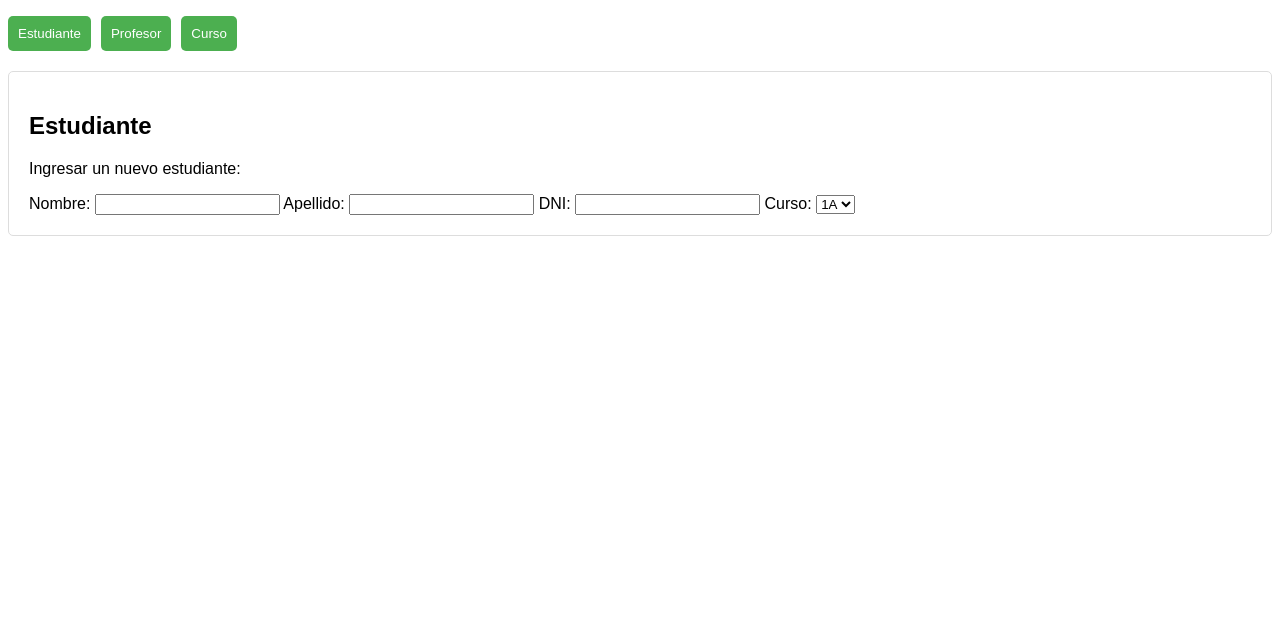
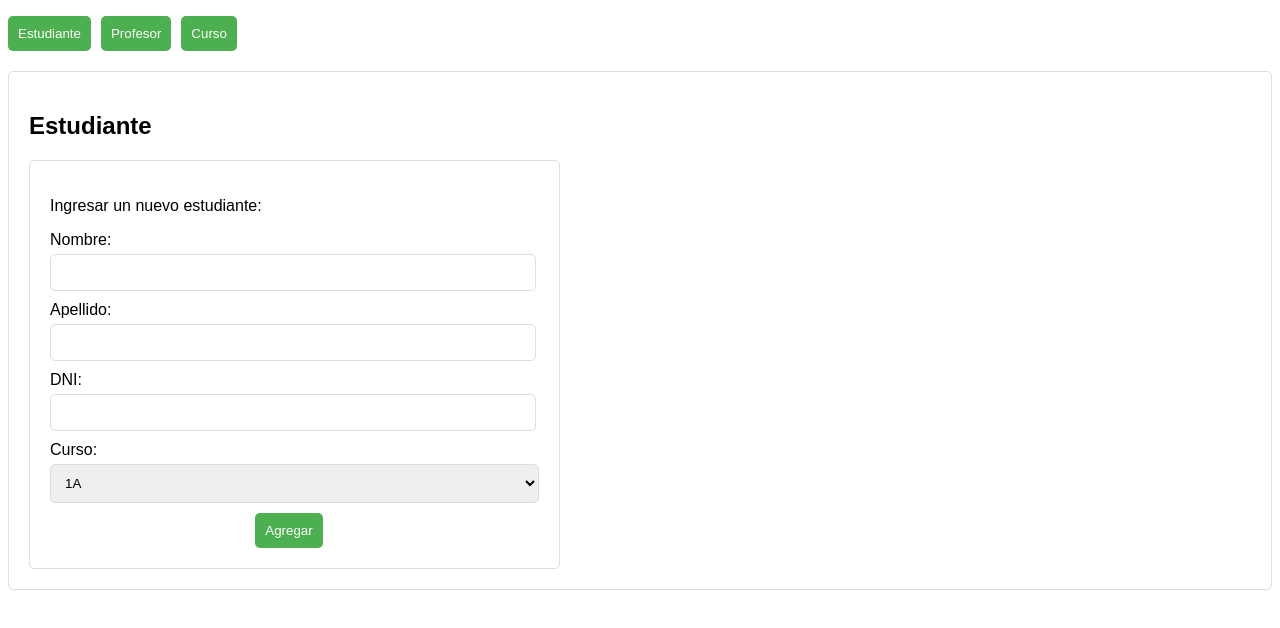
Before and after one commit to NicolasOlmos222/TPFINAL5to, a plain HTML site: page index.html in a window 1280 px wide. Both pictures are taken after a click on the button "Estudiante". Drawn offline with Linux system fonts and the light colour scheme.

Commit message:
Formulario ingreso estudiante

```diff
--- a/index.html
+++ b/index.html
@@ -25,7 +25,7 @@
 
     <div id="estudiante" class="contenedorEstudiante">
         <h2>Estudiante</h2>
-        <div id = "formulario">
+        <div class = "formulario">
             <p>Ingresar un nuevo estudiante:</p>
             <form>
                 <label>Nombre: </label>
@@ -51,6 +51,7 @@
                     <option value="7A">7A</option>
                     <option value="7B">7B</option>
                 </select>
+                <button onclick="agregarEstudiante()">Agregar</button>
             </form>
         </div>
 
--- a/style/style.css
+++ b/style/style.css
@@ -30,6 +30,44 @@ nav ul li button:hover {
     border-radius: 5px;
 }
 
+.formulario{
+    padding: 20px;
+    margin-top: 20px;
+    border: 1px solid #ddd;
+    border-radius: 5px;
+    width: 40%;
+}
+.formulario label{
+    display: block;
+    margin-bottom: 5px;
+}
+
+.formulario input{
+    width: 95%;
+    padding: 10px;
+    margin-bottom: 10px;
+    border: 1px solid #ddd;
+    border-radius: 5px;
+}
+
+.formulario select{
+    width: 100%;
+    padding: 10px;
+    margin-bottom: 10px;
+    border: 1px solid #ddd;
+    border-radius: 5px;
+}
+
+.formulario button {
+    padding: 10px;
+    margin-left: 42%;
+    background-color: #4CAF50;
+    color: white;
+    border: none;
+    cursor: pointer;
+    border-radius: 5px;
+}
+
 .contenedorProfesor {
     display: none;
     padding: 20px;
```
